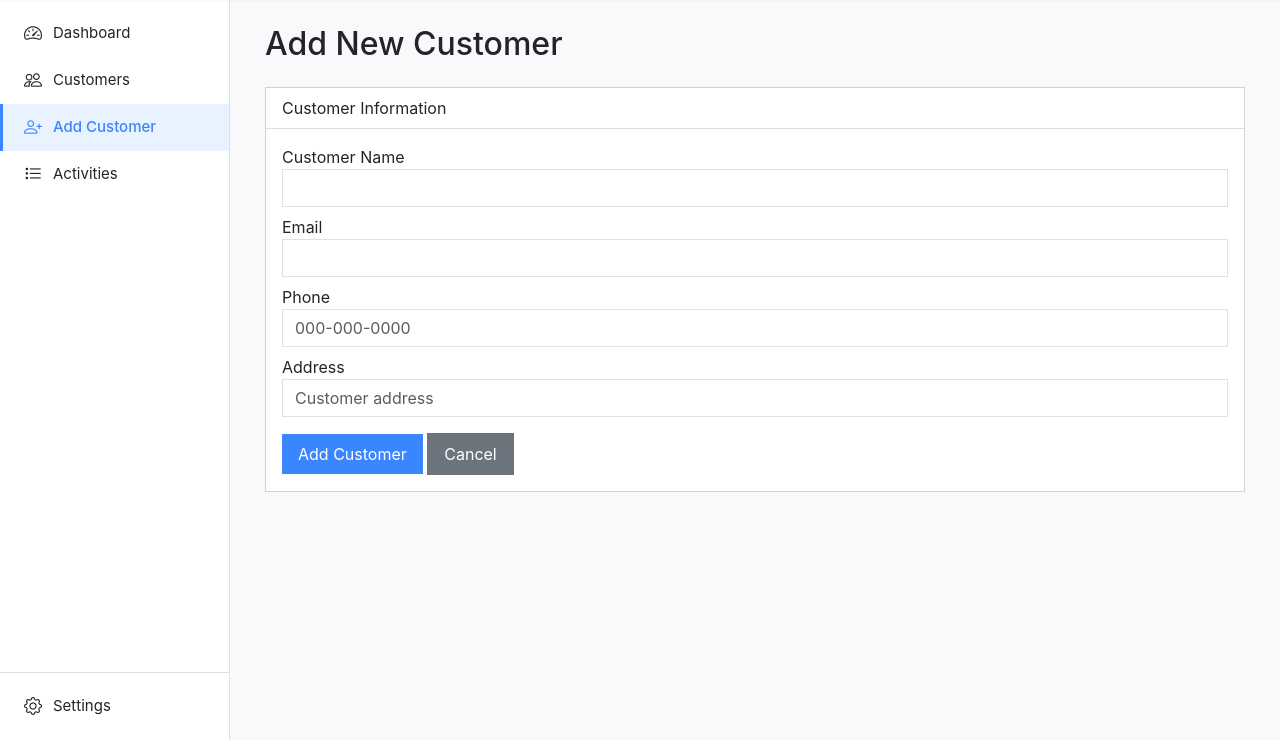
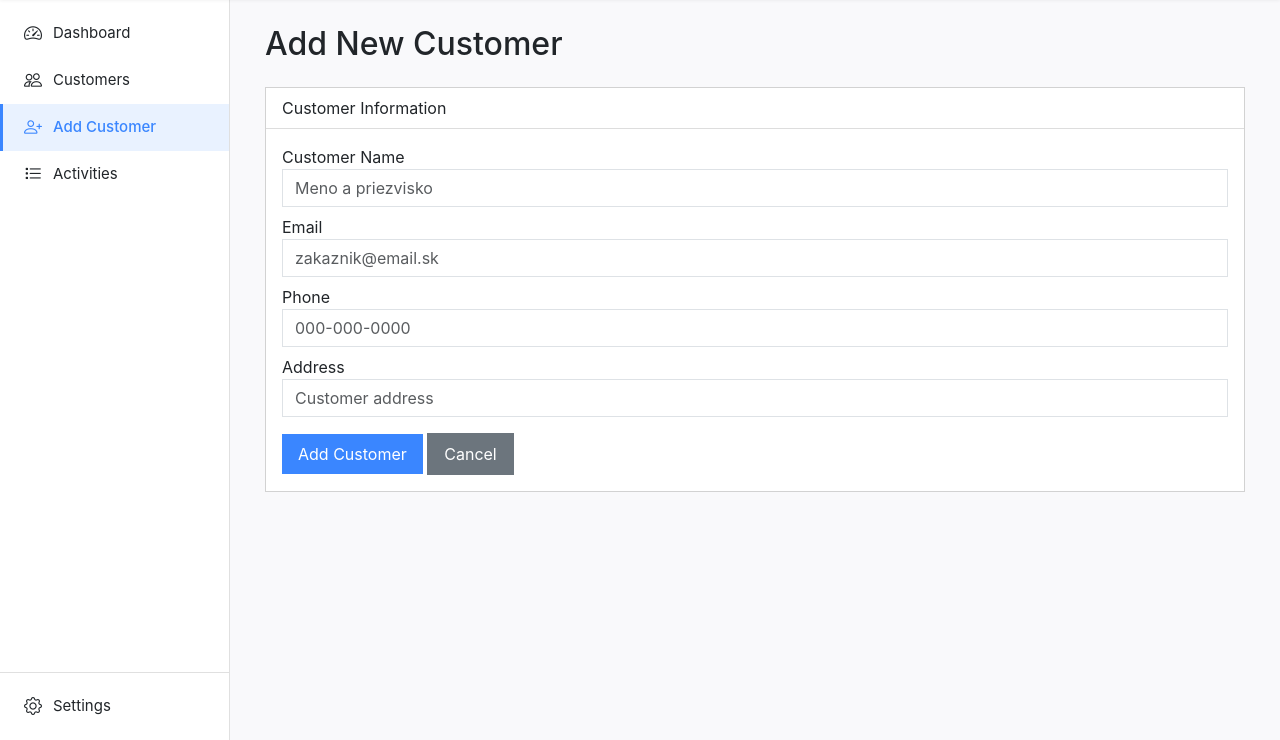
Before and after one commit to RobertMochnacky/kartoteka, a Flask app: page /add_customer in a window 1280 px wide. Shown: the part 60-800 px from the top of the page. Run offline with Flask 3, Linux system fonts and the light colour scheme; the visitor is signed in with stand-in values (Sample User, id 1).

Commit message:
Update add_customer.html

```diff
--- a/app/templates/add_customer.html
+++ b/app/templates/add_customer.html
@@ -13,12 +13,12 @@
         <form method="POST" action="{{ url_for('main.add_customer') }}">
             <div class="form-group">
                 <label for="name">{{ _("Customer Name") }}</label>
-                <input type="text" class="form-control rounded-0" id="name" name="name" required>
+                <input type="text" class="form-control rounded-0" id="name" name="name" placeholder="Meno a priezvisko" required>
             </div>
 
             <div class="form-group mt-2">
                 <label for="email">{{ _("Email") }}</label>
-                <input type="email" class="form-control rounded-0" id="email" name="email" required>
+                <input type="email" class="form-control rounded-0" id="email" name="email" placeholder="zakaznik@email.sk">
             </div>
 
             <div class="form-group mt-2">
```
